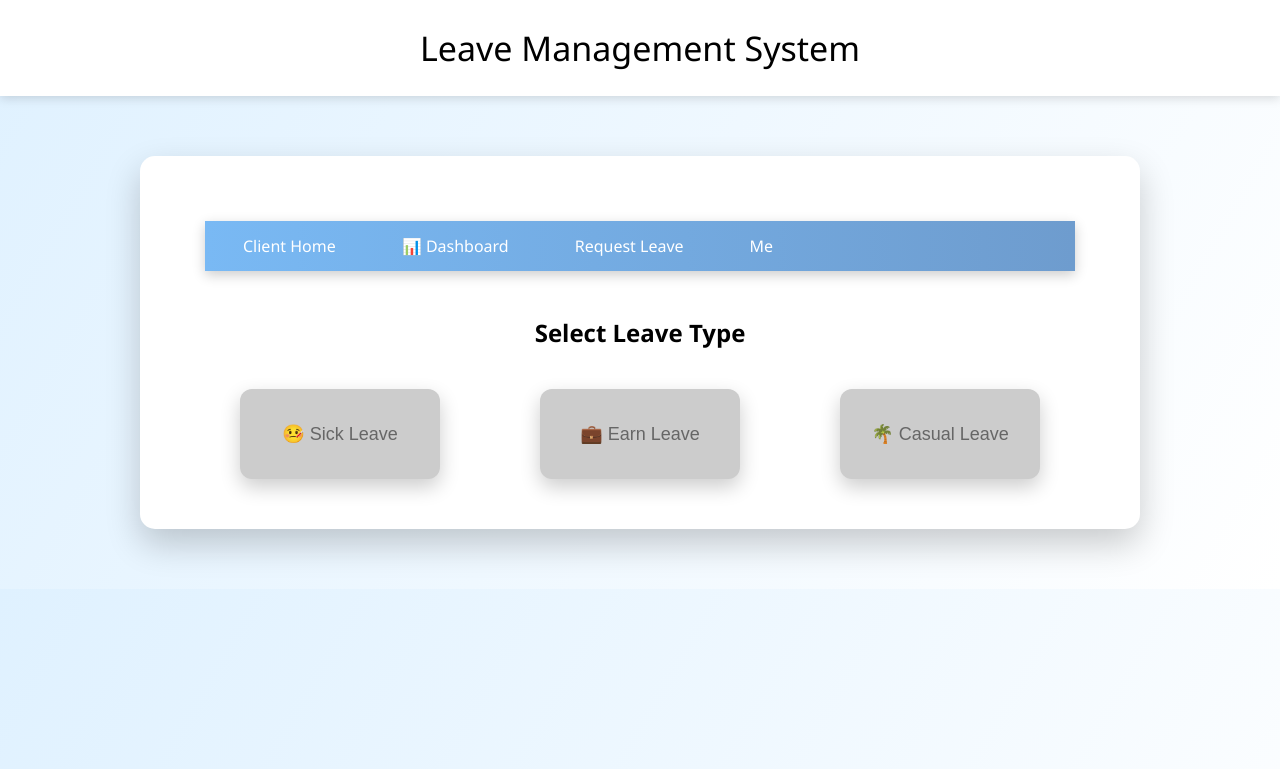
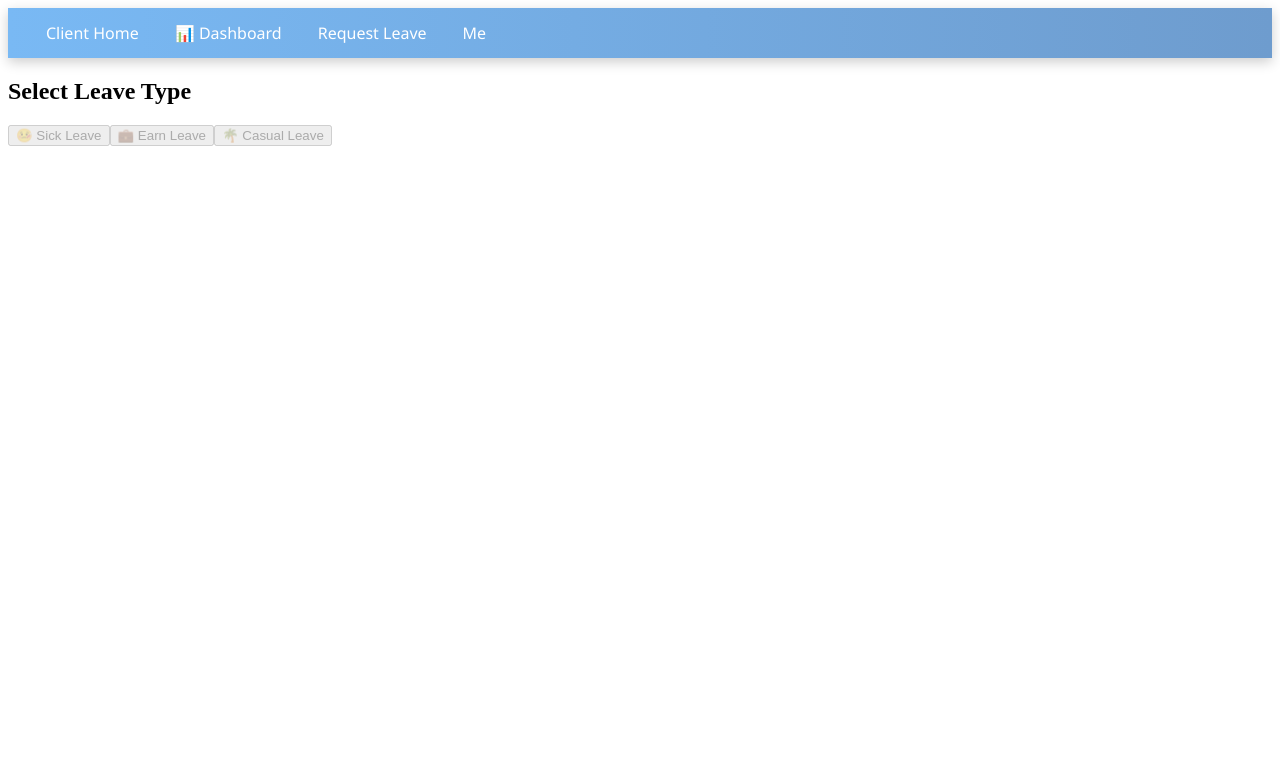
Before and after one commit to shanjika/Faculty_leave_management_system, a PHP site: page /client/request_leave.php in a window 1280 px wide. Shown: the top 769 px of the page. Run offline with PHP 8.4, Linux system fonts and the light colour scheme; the visitor is signed in with stand-in values (Sample User, id 1).

Commit message:
Updated feature

```diff
--- a/client/request_leave.php
+++ b/client/request_leave.php
@@ -8,98 +8,6 @@ if(!isset($_SESSION['user'])){
 }
 ?>
 
-<!DOCTYPE html>
-<html>
-<head>
-<title>Leave Management</title>
-
-<style>
-body{
-    margin:0;
-    font-family:Segoe UI,Arial;
-    background:linear-gradient(120deg,#dff1ff,#ffffff);
-}
-
-.header{
-    text-align:center;
-    font-size:34px;
-    padding:25px;
-    background:white;
-    box-shadow:0 2px 10px rgba(0,0,0,.15);
-}
-
-.container{
-    max-width:900px;
-    margin:60px auto;
-    background:white;
-    padding:50px;
-    border-radius:15px;
-    box-shadow:0 15px 35px rgba(0,0,0,.2);
-}
-
-.menu{
-    background:#3b82f6;
-    padding:15px;
-    border-radius:10px;
-    margin-bottom:30px;
-	 background:white;
-}
-
-.menu a{
-    color:white;
-    margin-right:30px;
-    font-weight:bold;
-    text-decoration:none;
-}
-
-h2{
-    text-align:center;
-}
-
-.leave-box{
-    display:flex;
-    justify-content:space-around;
-    margin-top:40px;
-}
-
-.leave-btn{
-    width:200px;
-    height:90px;
-    border:none;
-    border-radius:12px;
-    background:#2563eb;
-    color:white;
-    font-size:18px;
-    cursor:pointer;
-    box-shadow:0 8px 20px rgba(0,0,0,.2);
-    transition:.3s;
-}
-
-.leave-btn:hover{
-    transform:translateY(-5px);
-}
-
-.disabled{
-    background:#ccc;
-    color:#666;
-}
-
-.error{
-    text-align:center;
-    color:red;
-    margin-top:15px;
-    font-weight:bold;
-}
-</style>
-</head>
-
-<body>
-
-<div class="header">Leave Management System</div>
-
-<div class="container">
-
-<div class="menu">
 <?php include 'clientnavi.php'; ?>
 </div>
 
```
